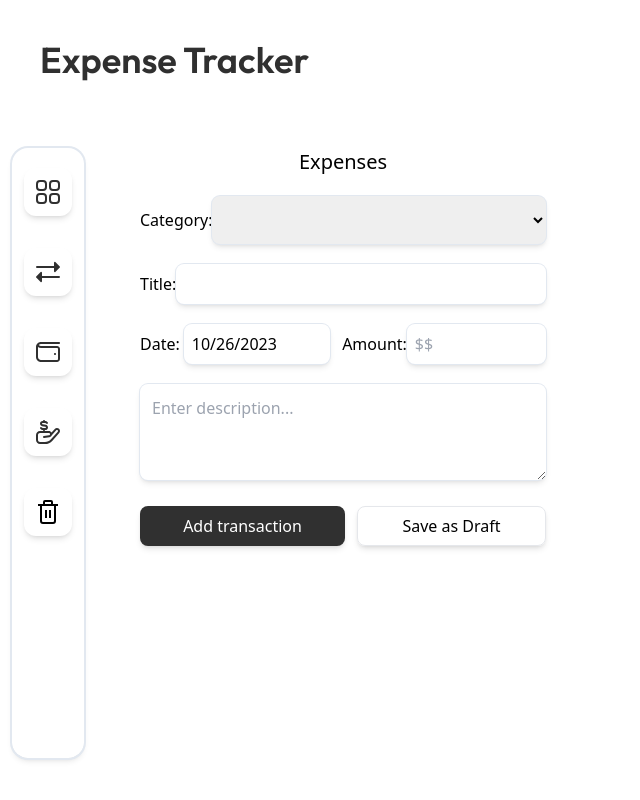
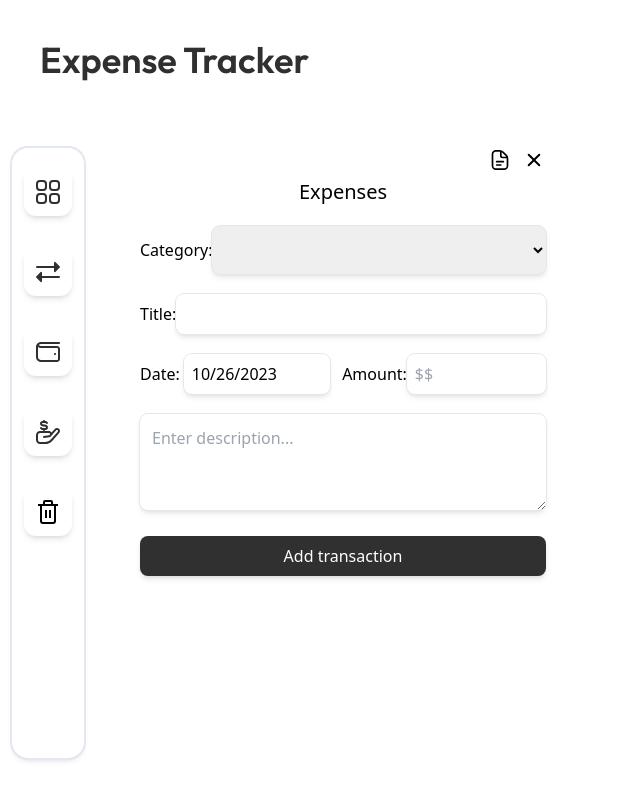
Before and after one commit to reyuer10/react-expense-tracker, a React (Vite) app: page /expenses-entry in a window 1280 px wide. Shown: the whole page, without its empty margins (0-640 px from the left). Built offline with nearby package versions, Linux system fonts and the light colour scheme.

Commit message:
commit changes at 7:47PM

```diff
--- a/src/features/transactionSlice.js
+++ b/src/features/transactionSlice.js
@@ -114,7 +114,7 @@ export const transactionSlice = createSlice({
         transactionType: "Draft",
         toDraftCategory: draftCategory,
         toDraftTitle: draftTitle,
-        toDraftAmount: parseInt(draftAmount),
+        toDraftAmount: parseFloat(draftAmount),
         toDraftDate: draftDate,
         toDraftDescription: draftDescription,
       };
--- a/src/modal/Modal.jsx
+++ b/src/modal/Modal.jsx
@@ -4,19 +4,13 @@ import { motion } from "framer-motion";
 export default function Modal({
   isOpen,
   children,
-  isClose,
-  closeExpense,
-  closeIncome,
 }) {
-  if (!isOpen) {
+  if   (!isOpen) {
     return null;
   }
 
-  const handleCloseModal = () => {
-    isClose();
-    closeExpense();
-    closeIncome();
-  };
+
+
   return (
     <div className="bg-[#FFFFFF81] inset-0 fixed z-0 flex justify-center items-center font-outfit text-[#303030]">
       <motion.div
@@ -28,19 +22,7 @@ export default function Modal({
           onClick={(e) => e.stopPropagation()}
           className="container bg-white ring-1 ring-slate-200 rounded-lg"
         >
-          <div className="text-right fill-current">
-            <button onClick={handleCloseModal} className="p-3">
-              <svg
-                xmlns="http://www.w3.org/2000/svg"
-                id="Outline"
-                viewBox="0 0 24 24"
-                width="24"
-                height="24"
-              >
-                <path d="M18,6h0a1,1,0,0,0-1.414,0L12,10.586,7.414,6A1,1,0,0,0,6,6H6A1,1,0,0,0,6,7.414L10.586,12,6,16.586A1,1,0,0,0,6,18H6a1,1,0,0,0,1.414,0L12,13.414,16.586,18A1,1,0,0,0,18,18h0a1,1,0,0,0,0-1.414L13.414,12,18,7.414A1,1,0,0,0,18,6Z" />
-              </svg>
-            </button>
-          </div>
+
           <div>{children}</div>
         </div>
       </motion.div>
--- a/src/pages/dashboard/DashBoard.jsx
+++ b/src/pages/dashboard/DashBoard.jsx
@@ -63,7 +63,7 @@ export default function DashBoard() {
         </div>
       </div>
 
-      <div className="flex ">
+      <div className="flex">
         <div className="flex flex-grow flex-wrap gap-8 mx-5 ">
           {dashBoardComponent.map((component) => (
             <div key={component.id}>
@@ -80,12 +80,7 @@ export default function DashBoard() {
       </div>
       {modalTransactions && (
         <>
-          <Modal
-            isOpen={handleOpenModal}
-            isClose={handleCloseModal}
-            closeExpense={handleCloseExpense}
-            closeIncome={handleCloseIncome}
-          >
+          <Modal isOpen={handleOpenModal} isClose={handleCloseModal}>
             {!isUserChooseExpense ? (
               <>
                 {!isUserChooseIncome ? (
@@ -109,6 +104,7 @@ export default function DashBoard() {
                 <ExpensesEntry
                   isClose={handleCloseModal}
                   closeExpense={handleCloseExpense}
+                  closeIncome={handleCloseIncome}
                 />
               </>
             )}
--- a/src/pages/entry/ExpensesEntry.jsx
+++ b/src/pages/entry/ExpensesEntry.jsx
@@ -1,4 +1,4 @@
-import React, { useState } from "react";
+import React, { useEffect, useState } from "react";
 import { useDispatch } from "react-redux";
 import {
   add_to_draft,
@@ -11,26 +11,49 @@ import { expCategory } from "./category-expense/expCategory";
 
 import { useForm } from "react-hook-form";
 
-export default function ExpensesEntry({ isClose, closeExpense }) {
+export default function ExpensesEntry({ isClose, closeExpense, closeIncome }) {
   const {
     register,
     handleSubmit,
     getValues,
     formState: { errors },
+    watch
   } = useForm();
   const dispatch = useDispatch();
 
-  const [expenseTitle, setExpenseTitle] = useState("");
-  const [expenseDescription, setExpenseDescription] = useState("");
+  // const [expenseTitle, setExpenseTitle] = useState("");
   // const [expenseAmount, setExpenseAmount] = useState(0);
   // const [expenseCategory, setExpenseCategory] = useState("");
+
+  const [expenseDescription, setExpenseDescription] = useState("");
   const [expenseDate, setExpenseDate] = useState(new Date());
 
   const expensesCategory = getValues("expensesCategory");
   const expensesTitle = getValues("expensesTitle");
   const expensesAmount = getValues("expensesAmount");
+  const [draftHover, setDraftHover] = useState(false);
+  const [isdraftDisable, setIsDraftDisable] = useState(false);
+
+  const inputTitle = watch("expensesTitle");
+  const inputCategory = watch("expensesCategory");
+  const inputAmount = watch("expensesAmount");
+
+
+  useEffect(() => {
+    console.log("Input field amount:", inputAmount)
+
+    if (inputAmount === "" && inputCategory === "") {
+      setIsDraftDisable(true);
+    } else {
+      setIsDraftDisable(false);
+    }
+
+    console.log("draft disabled: ", isdraftDisable);
+  }, [inputAmount]);
 
   const handleAddExpenseEntry = () => {
+    const formValues = getValues();
+    console.log(formValues);
     const formattedDate = new Date(expenseDate).toLocaleDateString("en-US", {
       month: "long",
       day: "numeric",
@@ -56,8 +79,8 @@ export default function ExpensesEntry({ isClose, closeExpense }) {
   };
 
   const handleAddtoDraft = () => {
-    console.log("Hi");
-
+    const formValues = getValues();
+    console.log(formValues);
     const formattedDate = new Date(expenseDate).toLocaleDateString("en-US", {
       month: "long",
       day: "numeric",
@@ -72,9 +95,22 @@ export default function ExpensesEntry({ isClose, closeExpense }) {
         draftDescription: formattedDate,
       })
     );
+
     dispatch(close_modal());
     isClose();
     closeExpense();
+  };
+
+  const handleCloseModal = () => {
+    isClose();
+    closeExpense();
+    closeIncome();
+
+  };
+
+  const handleDraftHover = (isHover) => {
+    setDraftHover(isHover);
+    console.log(draftHover);
   };
 
   return (
@@ -82,8 +118,52 @@ export default function ExpensesEntry({ isClose, closeExpense }) {
       onSubmit={handleSubmit(handleAddExpenseEntry)}
       className="py-7 px-8 space-y-5 w-[470px]"
     >
-      <div>
-        <p className="text-xl text-center">Expenses</p>
+      <div className="flex items-center float-right space-x-3">
+        <div>
+          <button
+            type="button"
+            onClick={handleAddtoDraft}
+            disabled={isdraftDisable}
+            onMouseEnter={() => handleDraftHover(true)}
+            onMouseLeave={() => handleDraftHover(false)}
+            className={`${isdraftDisable ? "text-slate-500" : ""}`}
+          >
+            <svg
+            className="fill-current"
+              id="Layer_1"
+              height="20"
+              viewBox="0 0 24 24"
+              width="20"
+              xmlns="http://www.w3.org/2000/svg"
+              data-name="Layer 1"
+            >
+              <path d="m17 14a1 1 0 0 1 -1 1h-8a1 1 0 0 1 0-2h8a1 1 0 0 1 1 1zm-4 3h-5a1 1 0 0 0 0 2h5a1 1 0 0 0 0-2zm9-6.515v8.515a5.006 5.006 0 0 1 -5 5h-10a5.006 5.006 0 0 1 -5-5v-14a5.006 5.006 0 0 1 5-5h4.515a6.958 6.958 0 0 1 4.95 2.05l3.484 3.486a6.951 6.951 0 0 1 2.051 4.949zm-6.949-7.021a5.01 5.01 0 0 0 -1.051-.78v4.316a1 1 0 0 0 1 1h4.316a4.983 4.983 0 0 0 -.781-1.05zm4.949 7.021c0-.165-.032-.323-.047-.485h-4.953a3 3 0 0 1 -3-3v-4.953c-.162-.015-.321-.047-.485-.047h-4.515a3 3 0 0 0 -3 3v14a3 3 0 0 0 3 3h10a3 3 0 0 0 3-3z" />
+            </svg>
+          </button>
+          <div>
+            {draftHover && (
+              <p className="fixed w-[140px] rounded-lg top-0 ml-5 border border-slate-300 flex items-start bg-white px-4 py-2">
+                Move to draft
+              </p>
+            )}
+          </div>
+        </div>
+        <div>
+          <button type="button" onClick={handleCloseModal}>
+            <svg
+              xmlns="http://www.w3.org/2000/svg"
+              id="Outline"
+              viewBox="0 0 24 24"
+              width="24"
+              height="24"
+            >
+              <path d="M18,6h0a1,1,0,0,0-1.414,0L12,10.586,7.414,6A1,1,0,0,0,6,6H6A1,1,0,0,0,6,7.414L10.586,12,6,16.586A1,1,0,0,0,6,18H6a1,1,0,0,0,1.414,0L12,13.414,16.586,18A1,1,0,0,0,18,18h0a1,1,0,0,0,0-1.414L13.414,12,18,7.414A1,1,0,0,0,18,6Z" />
+            </svg>
+          </button>
+        </div>
+      </div>
+      <div className="">
+        <p className="text-xl grid place-items-center w-full ">Expenses</p>
       </div>
       <div className="space-x-3 flex flex-col">
         <div className="flex items-center">
@@ -201,13 +281,6 @@ export default function ExpensesEntry({ isClose, closeExpense }) {
         >
           Add transaction
         </button>
-        <button
-          type="button"
-          onClick={handleAddtoDraft}
-          className="border shadow-md rounded-lg font-medium w-full hover:bg-slate-50"
-        >
-          Save as Draft
-        </button>
       </div>
     </form>
   );
```
